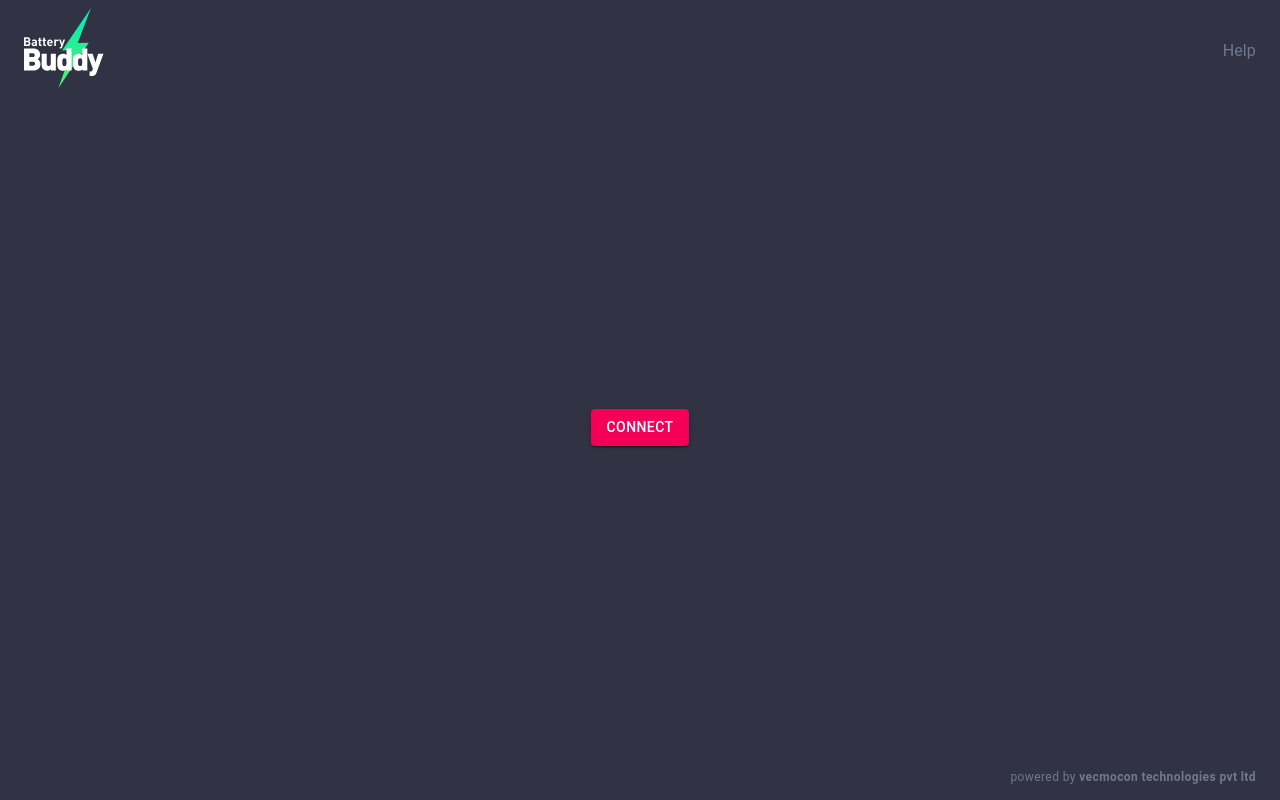
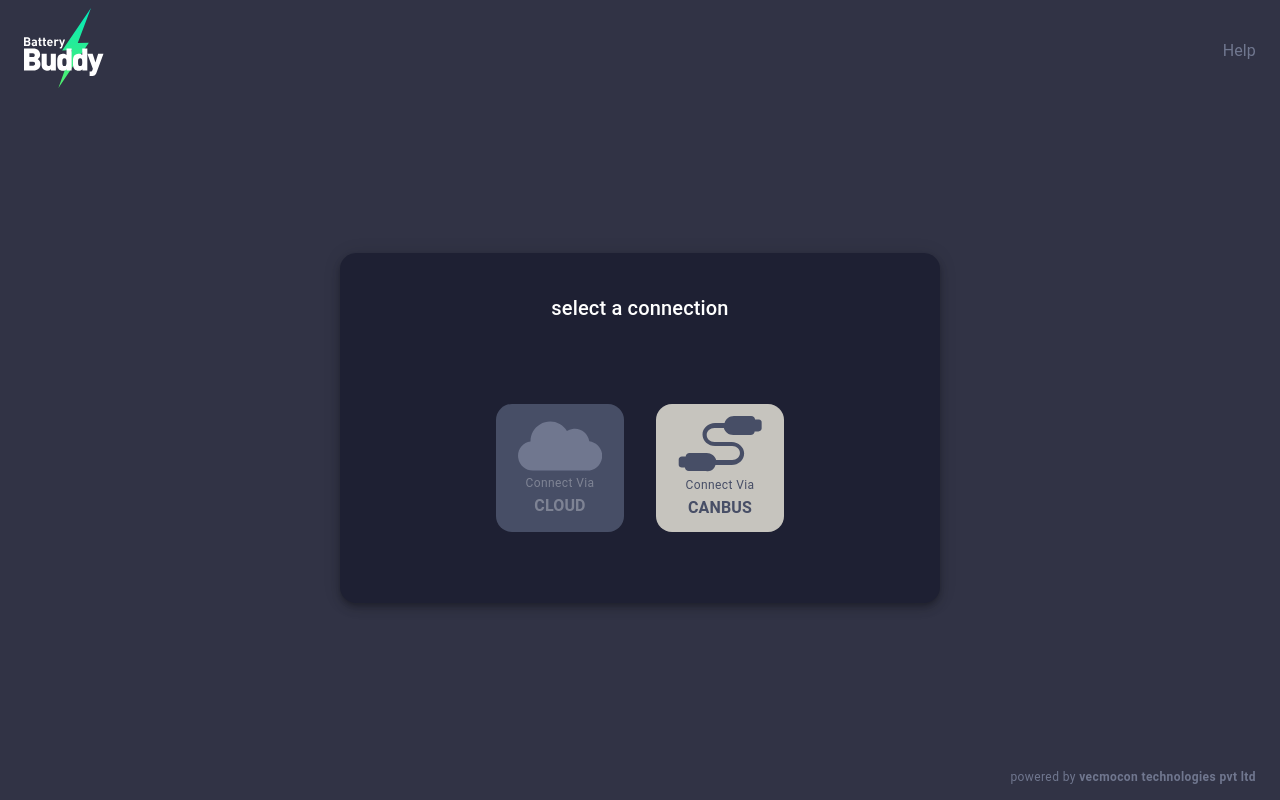
Before and after one commit to Chiselkraft-Design-Laboratory/BatteryBuddyApp, a React (Create React App) app: page / in a window 1280 px wide. Built offline with nearby package versions, Linux system fonts and the light colour scheme.

Commit message:
U10 ConnectWizard

```diff
--- a/src/components/App.js
+++ b/src/components/App.js
@@ -33,9 +33,9 @@ class BatteryBuddyApp extends React.Component {
             </Suspense> */}
           </React.Fragment>
         ) : (
-          <ConnectWizard handleConnect={device.connect} />
+          <ConnectWizard connect={device.connect} />
         )}
-        <Notify message={"this is how notifications will appear"} />
+        {/* <Notify message={"this is how notifications will appear"} /> */}
       </BaseLayout>
     );
   }
--- /dev/null
+++ b/src/components/assets/canbusicon.js
@@ -0,0 +1,27 @@
+import React from "react";
+
+let CanBusIcon = (props) => {
+  let cH = props.size ? props.size * (24 / 16) : 24;
+  return (
+    <svg
+      version="1.1"
+      id="canbus-icon"
+      viewBox="0 0 24 16"
+      x="0"
+      y="0"
+      preserveAspectRatio="xMidYMid meet"
+      width={cH || 24}
+      height={props.size || 16}
+    >
+      <path
+        fill={props.color || "inherit"}
+        d="M10.7 14h4.6c2 0 3.6-1.5 3.6-3.3s-1.6-3.3-3.6-3.3h-4.9c-1.2 0-2.2-.9-2.2-2s1-2 2.2-2h2.7c.3 1.2 1.4 2 2.7 2h4.9c.7 0 1.2-.5 1.2-1H23c.5 0 .9-.4.9-.8V1.9c.1-.5-.3-.9-.8-.9H22c0-.6-.5-1-1.1-1H16c-1.3 0-2.4.8-2.7 2h-2.7C8.6 2 7 3.5 7 5.3s1.6 3.3 3.6 3.3h4.9c1.2 0 2.2.9 2.2 2s-1 2-2.2 2h-4.6c-.3-1.1-1.4-2-2.7-2H3.3c-.6 0-1.1.5-1.1 1H1.1c-.5 0-.9.4-.9.8v1.5c0 .5.4.8.9.8H2c0 .6.5 1 1.1 1H8c1.3.3 2.4-.5 2.7-1.7z"
+      />
+    </svg>
+  );
+};
+CanBusIcon = React.memo(CanBusIcon);
+CanBusIcon.displayName = "CanBusIcon";
+CanBusIcon.muiName = "SvgIcon";
+
+export default CanBusIcon;
--- /dev/null
+++ b/src/components/assets/cloudicon.js
@@ -0,0 +1,27 @@
+import React from "react";
+
+let CloudIcon = (props) => {
+  let cH = props.size ? props.size * (24 / 16) : 24;
+  return (
+    <svg
+      version="1.1"
+      id="cloud-icon"
+      viewBox="0 0 24 16"
+      x="0"
+      y="0"
+      preserveAspectRatio="xMidYMid meet"
+      width={cH || 24}
+      height={props.size || 16}
+    >
+      <path
+        fill={props.color || "inherit"}
+        d="M20.371 6.631c-.4-2.3-2.5-3.9-4.8-3.5-.6.1-1.1.3-1.6.6-1.6-2.7-5-3.5-7.7-1.9-1.7 1-2.7 2.8-2.7 4.8v.1c-2.3.3-3.9 2.4-3.5 4.7.3 2.1 2.1 3.6 4.2 3.6h15.5c2.3 0 4.2-1.8 4.3-4.2 0-2.1-1.6-3.9-3.7-4.2z"
+      />
+    </svg>
+  );
+};
+CloudIcon = React.memo(CloudIcon);
+CloudIcon.displayName = "CloudIcon";
+CloudIcon.muiName = "SvgIcon";
+
+export default CloudIcon;
--- a/src/components/assets/index.js
+++ b/src/components/assets/index.js
@@ -4,6 +4,8 @@ import AnalyticsIcon from "./analyticsicon";
 import DashboardIcon from "./dashboardicon";
 import DiagnosticsIcon from "./diagnosticsicon";
 import SettingsIcon from "./settingsicon";
+import CanBusIcon from "./canbusicon";
+import CloudIcon from "./cloudicon";
 import ExitIcon from "./exiticon";
 
 export {
@@ -13,5 +15,7 @@ export {
   AnalyticsIcon,
   DiagnosticsIcon,
   SettingsIcon,
+  CanBusIcon,
+  CloudIcon,
   ExitIcon,
 };
--- a/src/components/canvas/connectwizard/index.js
+++ b/src/components/canvas/connectwizard/index.js
@@ -1,26 +1,196 @@
 import React from "react";
-import { makeStyles, Paper, Grid, Button } from "@material-ui/core";
+import {
+  makeStyles,
+  Box,
+  Fab,
+  Paper,
+  Grid,
+  Button,
+  Typography,
+  CircularProgress,
+} from "@material-ui/core";
+
 import withCanvas from "../withCanvas";
+import { linkMode } from "../../constants/typedef";
+import { CanBusIcon, CloudIcon } from "../../assets";
 
 const useStyles = makeStyles(
   (theme) => ({
-    root: {},
+    root: {
+      width: (props) => props.dense && "100%",
+      height: (props) => props.dense && "100%",
+    },
+    dialog: {
+      width: (props) => (props.dense ? "100%" : 600),
+      height: (props) => (props.dense ? "100%" : 350),
+      display: "flex",
+      // alignContent: "center",
+      flexDirection: "column",
+      alignItems: "stretch",
+      justifyContent: "center",
+    },
+    title: {
+      padding: theme.spacing(3, 2),
+    },
+    contentWrap: {
+      display: "flex",
+      flexDirection: "row",
+      justifyContent: "center",
+      alignItems: "center",
+      padding: theme.spacing(2, 4),
+      margin: theme.spacing(4, 0),
+    },
+    button: {
+      width: 128,
+      height: 128,
+      padding: theme.spacing(2),
+      margin: theme.spacing(1, 2),
+      borderRadius: theme.spacing(2),
+    },
+    btncaption: {
+      marginTop: theme.spacing(0.5),
+    },
+    default: {
+      background: theme.palette.L3,
+      color: theme.palette.D3,
+      fill: theme.palette.D3,
+      // transition: "all 450ms cubic-bezier(0.23, 1, 0.32, 1) 0ms",
+      "&:hover": {
+        background: theme.palette.G1,
+        fill: theme.palette.D2,
+        color: theme.palette.D2,
+        // transition: "all 450ms cubic-bezier(0.23, 1, 0.32, 1) 0ms",
+      },
+      disabled: {
+        background: theme.palette.D3,
+        color: theme.palette.D4,
+        fill: theme.palette.D4,
+      },
+    },
+    spinnerWrap: {
+      margin: theme.spacing(1),
+      position: "relative",
+    },
+    spinner: {
+      position: "absolute",
+      top: -48,
+      left: -48,
+      color: theme.palette.T1,
+      zIndex: 1,
+    },
+    spinnerIcon: {
+      position: "absolute",
+      width: 96,
+      height: 96,
+      top: -48,
+      left: -48,
+      boxShadow: "none",
+      background: "inherit",
+      fill: theme.palette.T1,
+    },
   }),
+
   { index: 1 }
 );
 
-const ConnectWizard = ({ canvas, handleConnect }) => {
-  const cl = useStyles();
+const ConnectWizard = ({ canvas, connect }) => {
+  const cl = useStyles(canvas);
+  const [progress, SetProgress] = React.useState(0);
+
+  const handleConnect = (mode) => {
+    SetProgress(mode);
+    connect(mode);
+  };
 
   return (
     <Grid item classes={{ root: cl.root }}>
-      <Paper>
-        <Button variant="contained" color="secondary" onClick={handleConnect}>
-          Connect
-        </Button>
+      <Paper
+        square={canvas.dense}
+        elevation={canvas.dense ? 0 : 6}
+        classes={{ root: cl.dialog }}
+      >
+        {progress ? (
+          <ConnectProgress mode={progress} canvas={canvas} />
+        ) : (
+          <ConnectOption connect={handleConnect} canvas={canvas} />
+        )}
       </Paper>
     </Grid>
   );
 };
 
+const ConnectOption = ({ canvas, connect }) => {
+  const cl = useStyles(canvas);
+
+  return (
+    <React.Fragment>
+      <Typography variant="h6" align="center" classes={{ root: cl.title }}>
+        select a connection
+      </Typography>
+      <Box classes={{ root: cl.contentWrap }}>
+        {/* cloud button */}
+        <Button
+          disabled
+          classes={{ root: cl.button }}
+          className={cl.disabled}
+          onClick={() => connect(linkMode.CLOUD)}
+        >
+          <CloudIcon size={56} />
+          <Typography variant="caption">connect via</Typography>
+          <Typography variant="body1">
+            <strong>CLOUD</strong>
+          </Typography>
+        </Button>
+        {/* canbus button */}
+        <Button
+          classes={{ root: cl.button }}
+          className={cl.default}
+          onClick={() => connect(linkMode.CANBUS)}
+        >
+          <CanBusIcon size={56} />
+          <Typography variant="caption" classes={{ root: cl.btncaption }}>
+            connect via
+          </Typography>
+          <Typography variant="body1">
+            <strong>CANBUS</strong>
+          </Typography>
+        </Button>
+      </Box>
+    </React.Fragment>
+  );
+};
+
+const ConnectProgress = ({ canvas, mode }) => {
+  const cl = useStyles(canvas);
+  const spinnerSize = 96;
+  const iconSize = 48;
+
+  return (
+    <React.Fragment>
+      <Box classes={{ root: cl.contentWrap }}>
+        <div className={cl.spinnerWrap}>
+          {mode && (
+            <Fab elevation={0} disableRipple classes={{ root: cl.spinnerIcon }}>
+              {mode === linkMode.CLOUD ? (
+                <CloudIcon size={iconSize} />
+              ) : (
+                <CanBusIcon size={iconSize} />
+              )}
+            </Fab>
+          )}
+          <CircularProgress
+            size={spinnerSize}
+            thickness={2}
+            classes={{ root: cl.spinner }}
+          />
+        </div>
+      </Box>
+      <Typography variant="caption" align="center" classes={{ root: cl.title }}>
+        connecting via
+        <strong>{mode === linkMode.CLOUD ? " CLOUD" : " CANBUS"}</strong>
+      </Typography>
+    </React.Fragment>
+  );
+};
+
 export default withCanvas(ConnectWizard);
--- a/src/components/core/devicemanager.js
+++ b/src/components/core/devicemanager.js
@@ -7,26 +7,33 @@ export class DeviceManager extends React.Component {
   };
 
   conncect = (mode) => {
-    this.setState({
-      linked: linkMode.CANBUS,
-    });
+    // replace with routines
+    setTimeout(() => {
+      this.setState({
+        linked: mode,
+      });
+    }, 6000);
   };
 
   disconncect = (mode) => {
+    // replace with routines
     this.setState({
       linked: linkMode.NONE,
     });
   };
 
   probe = (mode) => {
+    // replace with routines
     return true;
   };
 
   read = () => {
+    // replace with routines
     return null;
   };
 
   write = () => {
+    // replace with routines
     return null;
   };
 }
```
